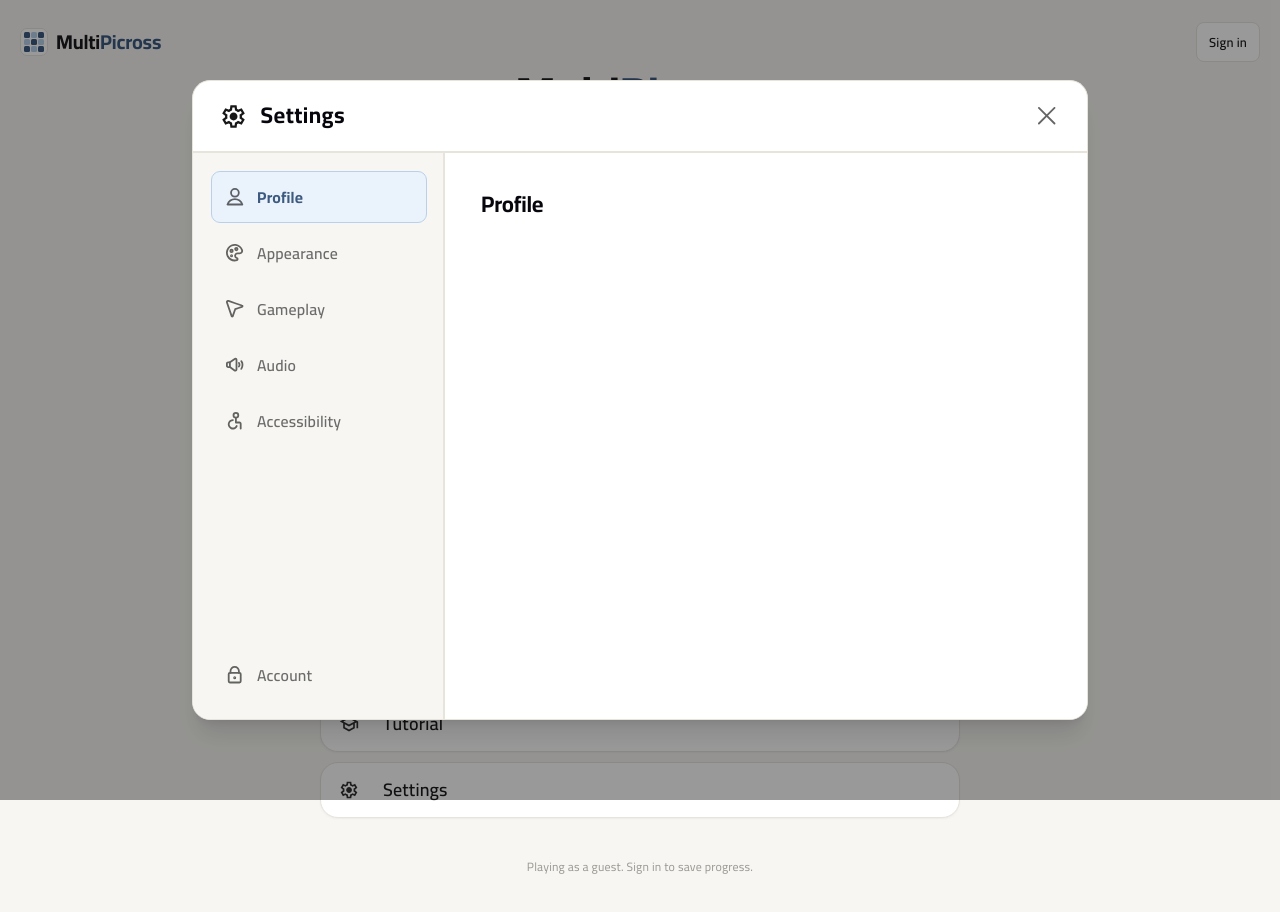
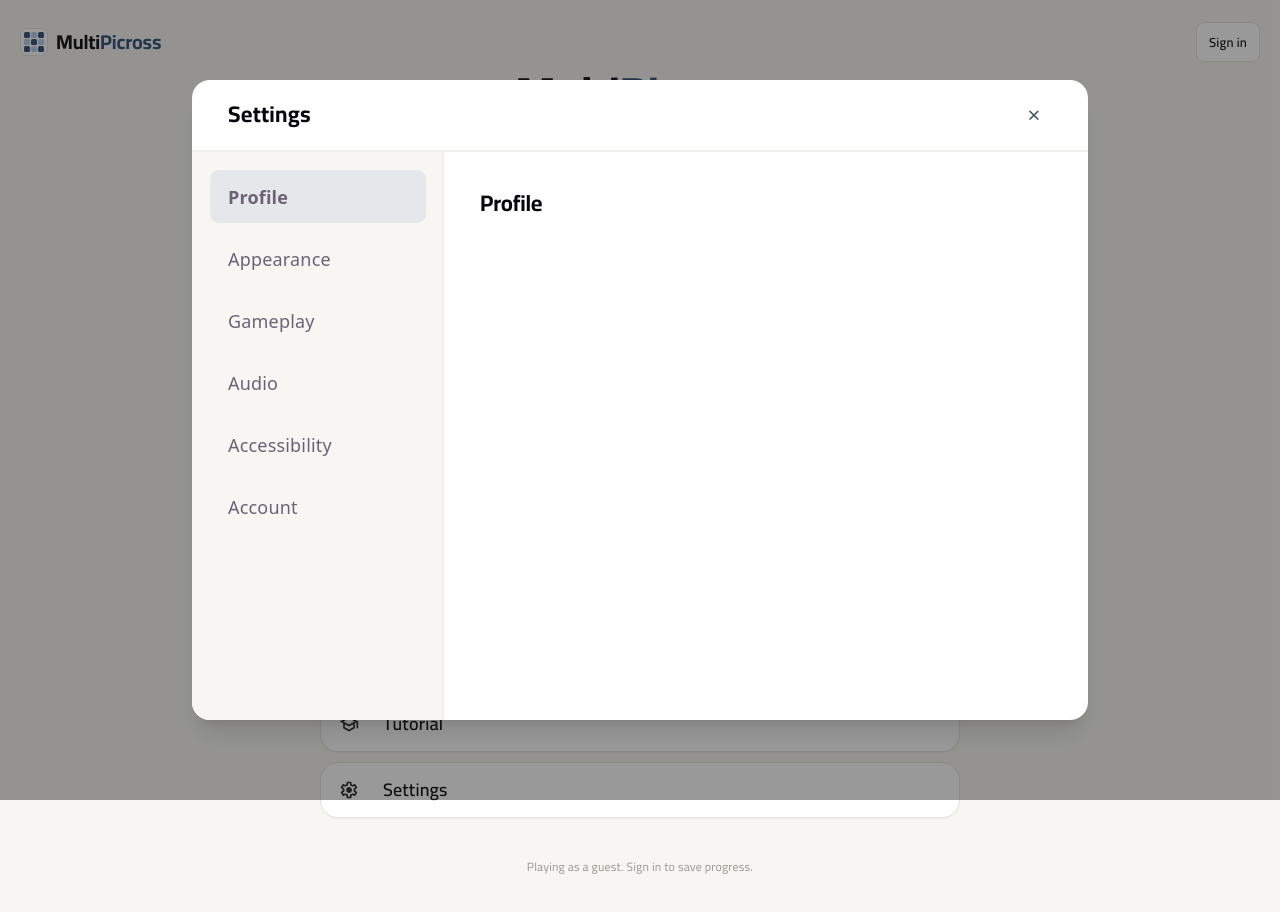
Before and after one commit to Monash-FIT3170/2026W1-MultiPicross, a React (Vite) app in the folder frontend/: page / in a window 1280 px wide. Both pictures are taken after a click on the button "Settings". Shown: the top 912 px of the page. Built offline with nearby package versions, Linux system fonts and the light colour scheme; no server answers; grey boxes are pictures that could not be loaded; what @colyseus/sdk would draw is missing.

Commit message:
Update settings colour palette and font sizes

```diff
--- a/frontend/src/components/settings/AccessibilitySettings.tsx
+++ b/frontend/src/components/settings/AccessibilitySettings.tsx
@@ -1,3 +1,7 @@
 export function AccessibilitySettings() {
-  return <h2 className="text-xl font-bold font-ui">Accessibility</h2>;
+  return (
+    <h2 className="text-xl font-bold font-ui">
+      Accessibility
+    </h2>
+  );
 }
--- a/frontend/src/components/settings/AccountSettings.tsx
+++ b/frontend/src/components/settings/AccountSettings.tsx
@@ -1,3 +1,7 @@
 export function AccountSettings() {
-  return <h2 className="text-xl font-bold font-ui">Account</h2>;
+  return (
+    <h2 className="text-xl font-bold font-ui">
+      Account
+    </h2>
+  );
 }
--- a/frontend/src/components/settings/AppearanceSettings.tsx
+++ b/frontend/src/components/settings/AppearanceSettings.tsx
@@ -1,3 +1,7 @@
 export function AppearanceSettings() {
-  return <h2 className="text-xl font-bold font-ui">Appearance</h2>;
+  return (
+    <h2 className="text-xl font-bold font-ui">
+      Appearance
+    </h2>
+  );
 }
--- a/frontend/src/components/settings/AudioSettings.tsx
+++ b/frontend/src/components/settings/AudioSettings.tsx
@@ -1,3 +1,7 @@
 export function AudioSettings() {
-  return <h2 className="text-xl font-bold font-ui">Audio</h2>;
+  return (
+    <h2 className="text-xl font-bold font-ui">
+      Audio
+    </h2>
+  );
 }
--- a/frontend/src/components/settings/GameplaySettings.tsx
+++ b/frontend/src/components/settings/GameplaySettings.tsx
@@ -1,3 +1,7 @@
 export function GameplaySettings() {
-  return <h2 className="text-xl font-bold font-ui">Gameplay</h2>;
+  return (
+    <h2 className="text-xl font-bold font-ui">
+      Gameplay
+    </h2>
+  );
 }
--- a/frontend/src/components/settings/ProfileSettings.tsx
+++ b/frontend/src/components/settings/ProfileSettings.tsx
@@ -1,3 +1,7 @@
 export function ProfileSettings() {
-  return <h2 className="text-xl font-bold font-ui">Profile</h2>;
+  return (
+    <h2 className="text-xl font-bold font-ui">
+      Profile
+    </h2>
+  );
 }
--- a/frontend/src/components/settings/SettingsModal.tsx
+++ b/frontend/src/components/settings/SettingsModal.tsx
@@ -1,6 +1,9 @@
 import { useState } from "react";
 import { useSettings } from "./SettingsContext";
-import { SettingsSidebar, type SettingsSection } from "./SettingsSidebar";
+import {
+  SettingsSidebar,
+  type SettingsSection,
+} from "./SettingsSidebar";
 
 import { ProfileSettings } from "./ProfileSettings";
 import { AppearanceSettings } from "./AppearanceSettings";
@@ -28,66 +31,47 @@ export function SettingsModal() {
       <div
         className="
           flex h-[640px] w-[896px] max-h-[90vh] max-w-[95vw]
-          flex-col overflow-hidden
-          rounded-2xl
-          border border-[#E7E4DC]
-          bg-white
-          shadow-xl
+          flex-col overflow-hidden rounded-2xl bg-white shadow-xl
         "
       >
+        {/* Top header */}
         <header
           className="
             flex h-16 items-center justify-between
-            border-b-2 border-[#E7E4DC]
-            pl-6 pr-4
+            border-b-2 border-[#F0EEE9]
+            px-8
           "
         >
-          <div className="flex items-center gap-3">
-            <img
-              src={settingsIcon}
-              alt=""
-              aria-hidden="true"
-              className="h-6 w-6 opacity-90"
-            />
-
-            <h1
-              id="settings-title"
-              className="text-xl font-bold tracking-[0.02em] font-ui"
-            >
-              Settings
-            </h1>
-          </div>
+          <h1
+            id="settings-title"
+            className="text-xl font-bold tracking-[0.01em] font-ui"
+          >
+            Settings
+          </h1>
 
           <button
             type="button"
             onClick={closeSettings}
             className="
-              flex h-10 w-10
+              flex h-8 w-8
               items-center justify-center
               rounded-lg
-              border border-transparent
-              bg-transparent
-              transition
-              hover:-translate-y-px
-              hover:border-[#B8D0EC]
-              hover:bg-[#F0EEE9]
+              text-xl text-gray-600
+              hover:bg-gray-100
             "
             aria-label="Close settings"
           >
-            <img
-              src={closeIcon}
-              alt=""
-              aria-hidden="true"
-              className="h-4 w-4 opacity-60"
-            />
+            ×
           </button>
         </header>
 
+        {/* Settings body */}
         <div className="flex min-h-0 flex-1">
+          {/* Left category navigation */}
           <aside
             className="
               flex w-56 shrink-0 flex-col
-              border-r-2 border-[#E7E4DC]
+              border-r-2 border-[#F0EEE9]
               bg-[#F7F6F2]
               p-4
             "
@@ -98,7 +82,8 @@ export function SettingsModal() {
             />
           </aside>
 
-          <main className="min-w-0 flex-1 overflow-y-auto bg-white p-8">
+          {/* Right category content */}
+          <main className="min-w-0 flex-1 overflow-y-auto p-8">
             {activeSection === "profile" && <ProfileSettings />}
             {activeSection === "appearance" && <AppearanceSettings />}
             {activeSection === "gameplay" && <GameplaySettings />}
--- a/frontend/src/components/settings/SettingsSidebar.tsx
+++ b/frontend/src/components/settings/SettingsSidebar.tsx
@@ -13,63 +13,35 @@ type SettingsSidebarProps = {
   onSectionChange: (section: SettingsSection) => void;
 };
 
-const sections: { id: SettingsSection; label: string; icon: string }[] = [
-  { id: "profile", label: "Profile", icon: profileIcon },
-  { id: "appearance", label: "Appearance", icon: appearanceIcon },
-  { id: "gameplay", label: "Gameplay", icon: gameplayIcon },
-  { id: "audio", label: "Audio", icon: audioIcon },
-  { id: "accessibility", label: "Accessibility", icon: accessibilityIcon },
+const sections: { id: SettingsSection; label: string }[] = [
+  { id: "profile", label: "Profile" },
+  { id: "appearance", label: "Appearance" },
+  { id: "gameplay", label: "Gameplay" },
+  { id: "audio", label: "Audio" },
+  { id: "accessibility", label: "Accessibility" },
+  { id: "account", label: "Account" },
 ];
-
-const getButtonClass = (isActive: boolean) =>
-  `rounded-lg border px-3 py-3 text-left text-sm font-ui transition ${
-    isActive
-      ? "border-[#B8D0EC] bg-[#EAF2FB] text-[#3D5A80] font-bold hover:-translate-y-px"
-      : "border-transparent text-[#6B6B6B] font-semibold hover:-translate-y-px hover:border-[#B8D0EC] hover:bg-[#F0EEE9]"
-  }`;
 
 export function SettingsSidebar({
   activeSection,
   onSectionChange,
 }: SettingsSidebarProps) {
   return (
-    <nav className="flex h-full w-48 flex-col">
-      <div className="flex flex-col gap-1">
+    <nav className="flex w-48 flex-col gap-2">
       {sections.map((section) => (
         <button
           key={section.id}
           type="button"
           onClick={() => onSectionChange(section.id)}
-            className={getButtonClass(activeSection === section.id)}
+          className={`rounded-lg px-4 py-3 text-left transition ${
+            activeSection === section.id
+              ? "bg-gray-200 font-semibold"
+              : "hover:bg-gray-100"
+          }`}
         >
-            <span className="flex items-center gap-3">
-              <img
-                src={section.icon}
-                alt=""
-                aria-hidden="true"
-                className="h-4 w-4 shrink-0 opacity-60"
-              />
-              <span>{section.label}</span>
-            </span>
+          {section.label}
         </button>
       ))}
-      </div>
-
-      <button
-        type="button"
-        onClick={() => onSectionChange("account")}
-        className={`mt-auto ${getButtonClass(activeSection === "account")}`}
-      >
-        <span className="flex items-center gap-3">
-          <img
-            src={accountIcon}
-            alt=""
-            aria-hidden="true"
-            className="h-4 w-4 shrink-0 opacity-60"
-          />
-          <span>Account</span>
-        </span>
-      </button>
     </nav>
   );
 }
```
Lines whose indentation alone changed are shown as unchanged.
